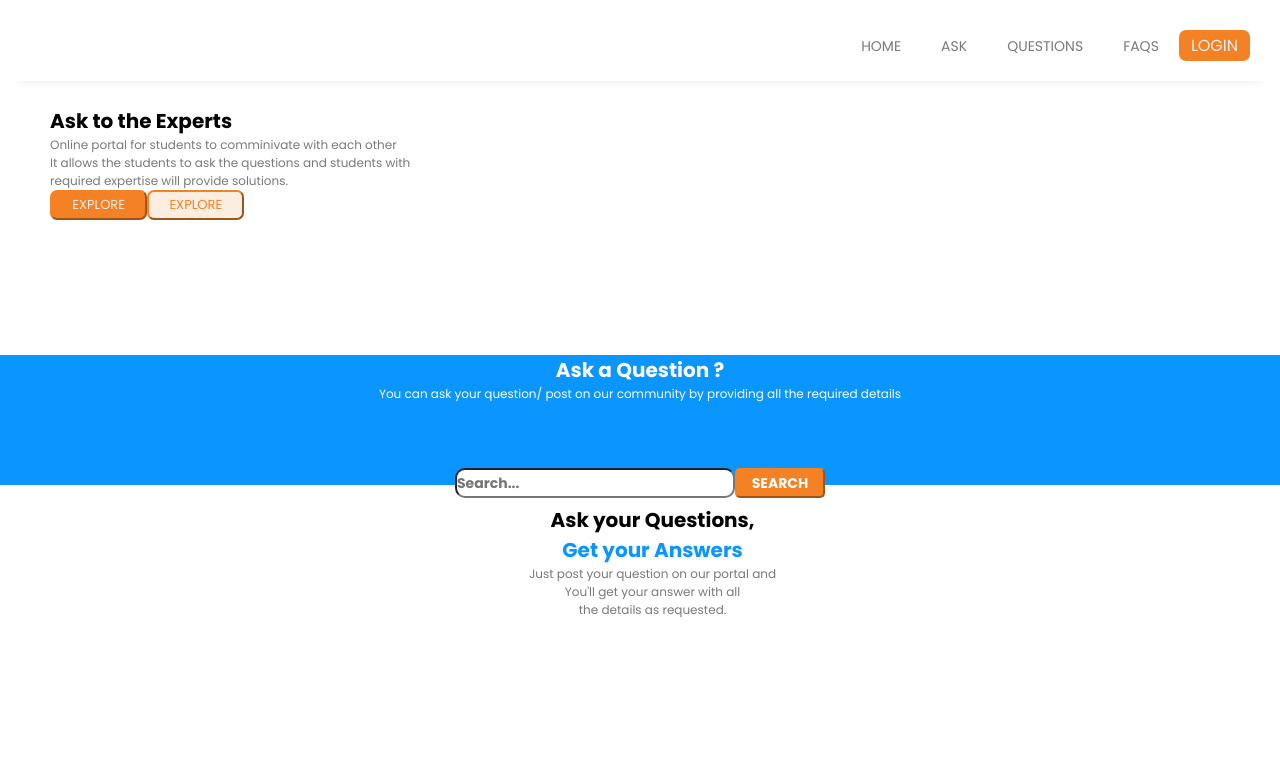
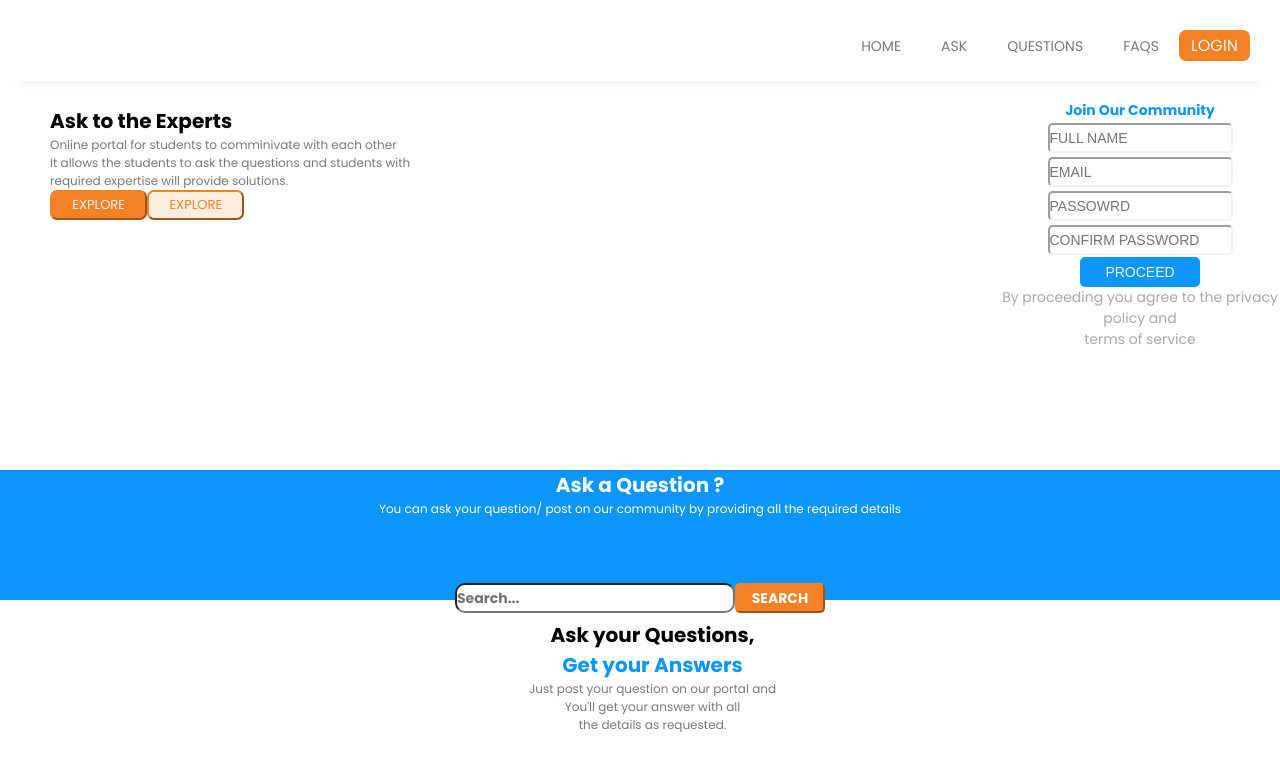
Before and after one commit to Ebenezr/HelpDesk, a React (Vite) app: page / in a window 1280 px wide. Shown: the top 770 px of the page. Built offline with nearby package versions, Linux system fonts and the light colour scheme.

Commit message:
Registration Form #6

```diff
--- /dev/null
+++ b/src/components/Registry.jsx
@@ -0,0 +1,62 @@
+import React from "react";
+
+const styles = {
+    form: {
+        marginLeft: "1000px",
+        marginTop: "-135px",
+        textAlign: "center",
+    },
+    header: {
+        fontFamily: "Poppins, sans-serif",
+        fontWeight: "small",
+        color: "#0a95ff"
+    },
+    elements: {
+        height: "30px",
+        borderRadius: "5px",
+        borderColor: "#f1f2f3",
+        margin: "2px",
+        color: "#aba8a8"
+    },
+    button: {
+        height: "30px",
+        borderRadius: "5px",
+        backgroundColor: "#0a95ff",
+        color: "#f1f2f3",
+        width: "120px"
+    },
+    tagLine: {
+        color: "#aba8a8",
+        fontWeight: "small"
+    }
+}
+
+function Register() {
+    return(
+        <div style={styles.form}>
+            <h1 style={styles.header}>Join Our Community</h1>
+        <div className="formBody">
+            <div>
+                <input style={styles.elements} type="text" id="fullname" placeholder="FULL NAME"/>
+            </div>
+            <div className="email">
+                <input  type="email" style={styles.elements} placeholder="EMAIL"/>
+            </div>
+            <div className="password">
+                <input style={styles.elements} type="password"   placeholder="PASSOWRD"/>
+            </div>
+            <div className="confirm-password">
+                <input style={styles.elements} type="password" placeholder="CONFIRM PASSWORD"/>
+            </div>
+        </div>
+        <div class="footer">
+            <button style={styles.button} type="submit" class="btn">PROCEED</button>
+        </div>
+        <div style={styles.tagLine}>
+            <p>By proceeding you agree to the privacy policy and <br></br> terms of service</p>
+        </div>
+    </div>
+    )
+}
+
+export default Register;
--- a/src/pages/Landing.jsx
+++ b/src/pages/Landing.jsx
@@ -1,11 +1,13 @@
 import Belt from "../components/Belt";
 import LandingFooter from "../components/Landing-Footer";
+import Register from "../components/Registry";
 import Welcome from "../components/WelcomeMessage";
 
 function Landing() {
   return (
     <div>
       <Welcome />
+      <Register/>
       <Belt />
       <LandingFooter />
     </div>
```
